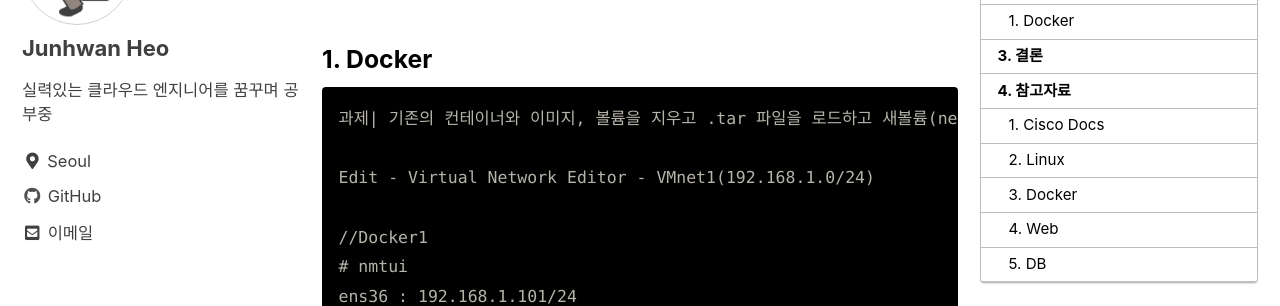
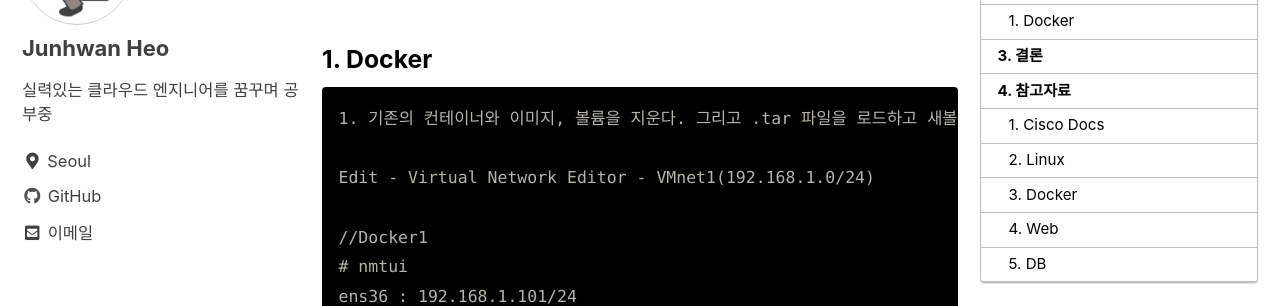
Before and after one commit to holeman4110/holeman4110.github.io, a Jekyll site: the page built from _posts/2023-05-12-keduit-day68.md, in a window 1280 px wide and 1400 px high, scrolled down 431 px. Shown: the part 151-457 px from the top of the window. Built offline with Jekyll 4.4.1, drawn with Linux system fonts in a browser that asks for light colours; cached includes are drawn as plain includes; a script bundle is joined from its source files by our own code; comment, search, counter and statistics services are not loaded; some of the changed text lies outside the part shown.

Commit message:
Update 2023-05-12-keduit-day68.md

````diff
--- a/_posts/2023-05-12-keduit-day68.md
+++ b/_posts/2023-05-12-keduit-day68.md
@@ -34,7 +34,7 @@ sidebar:
 ### 1. Docker
 
 ```
-과제| 기존의 컨테이너와 이미지, 볼륨을 지우고 .tar 파일을 로드하고 새볼륨(nextvolume)을 만든 후, 새 컨테이너(nextcloud) 생성 시 컨테이너 내의 '/var/www/nextcloud/data'가 nextvolume 을 사용하도록 설계하시오.
+1. 기존의 컨테이너와 이미지, 볼륨을 지운다. 그리고 .tar 파일을 로드하고 새볼륨(nextvolume)을 만든 후, 새 컨테이너(nextcloud) 생성 시 컨테이너 내의 '/var/www/nextcloud/_data'가 nextvolume 을 사용하도록 설계하시오.
 
 Edit - Virtual Network Editor - VMnet1(192.168.1.0/24)
 
````
Also changed, not shown: other parts of _posts/2023-05-12-keduit-day68.md (+0 -2 lines).
